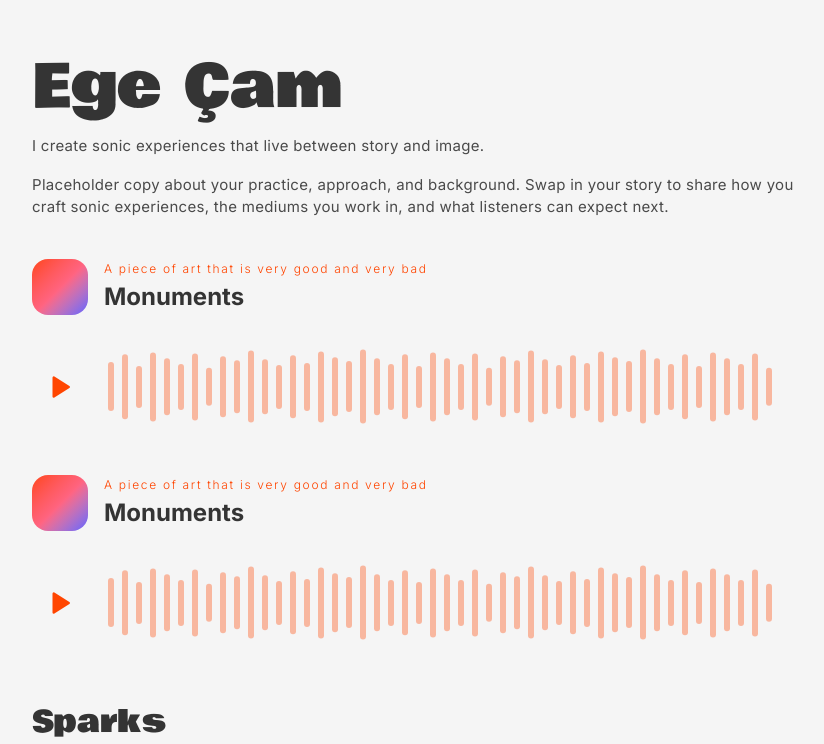
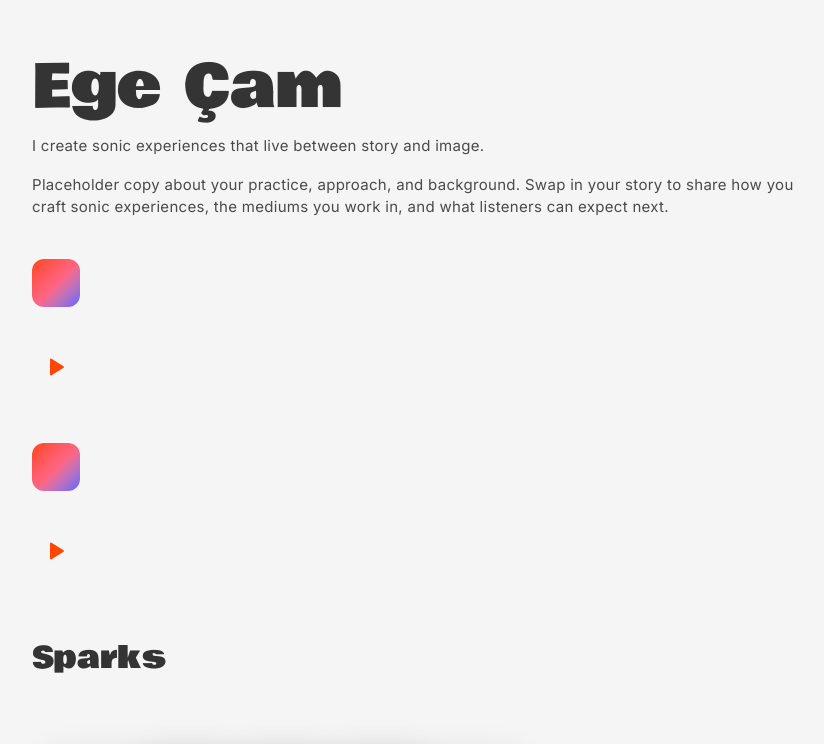
Before and after one commit to egecam/music.egecam.dev, a Next.js app: page / in a window 1280 px wide. Shown: the top 744 px of the page, without its empty margins (224-1048 px from the left). Built offline with nearby package versions, Linux system fonts and the light colour scheme; grey boxes are pictures that could not be loaded.

Commit message:
Update Track.tsx

```diff
--- a/src/app/components/Track.tsx
+++ b/src/app/components/Track.tsx
@@ -3,18 +3,26 @@
 import { useEffect, useMemo, useRef, useState } from "react";
 
 type TrackProps = {
+  trackId: string;
   src?: string;
   title?: string;
   subtitle?: string;
   coverSrc?: string;
+  isActive?: boolean;
+  onRequestPlay?: (id: string) => void;
 };
 
 export default function Track({
+  trackId,
   src = "https://media.egecam.dev/audio/monuments.wav",
   title = "Monuments",
   subtitle = "Introductory subtitle",
   coverSrc,
+  isActive = false,
+  onRequestPlay,
 }: TrackProps) {
+  const ACCENT = "var(--accent)";
+  const BASE_BAR = "#f5f5f5";
   const audioRef = useRef<HTMLAudioElement | null>(null);
   const rafRef = useRef<number | null>(null);
   const [isPlaying, setIsPlaying] = useState(false);
@@ -40,13 +48,13 @@ export default function Track({
     cancelRaf();
     const step = () => {
       const audio = audioRef.current;
-      if (audio) {
+      if (!audio) return;
+
       const { duration, currentTime } = audio;
       if (duration && !Number.isNaN(duration)) {
         setProgress(currentTime / duration);
       }
       rafRef.current = requestAnimationFrame(step);
-      }
     };
     rafRef.current = requestAnimationFrame(step);
   };
@@ -77,11 +85,17 @@ export default function Track({
   const handleToggle = () => {
     const audio = audioRef.current;
     if (!audio) return;
+    if (isActive) {
       if (audio.paused) {
         playAudio();
       } else {
         pauseAudio();
       }
+      return;
+    }
+
+    onRequestPlay?.(trackId);
+    playAudio();
   };
 
   const handleBarClick = (index: number) => {
@@ -122,10 +136,17 @@ export default function Track({
     };
   }, []);
 
+  useEffect(() => {
+    if (!isActive) {
+      pauseAudio();
+    }
+    // eslint-disable-next-line react-hooks/exhaustive-deps
+  }, [isActive]);
+
   return (
-    <div className="flex w-full flex-col gap-2 text-[var(--foreground)]">
-      <div className="flex items-center gap-4">
-        <div className="h-14 w-14 flex-shrink-0 overflow-hidden rounded-2xl bg-gradient-to-br from-[var(--accent)] via-rose-400 to-indigo-500">
+    <div className="flex w-full flex-col gap-2 text-[var(--background)]">
+      <div className="flex items-center gap-3">
+        <div className="h-12 w-12 flex-shrink-0 overflow-hidden rounded-xl bg-gradient-to-br from-[var(--accent)] via-rose-400 to-indigo-500">
           {coverSrc ? (
             // eslint-disable-next-line @next/next/no-img-element
             <img
@@ -136,24 +157,26 @@ export default function Track({
             />
           ) : null}
         </div>
-        <div className="flex flex-col gap-1.5">
-          <p className="eyebrow text-xs">{subtitle}</p>
-          <h2 className="audio-title text-2xl">{title}</h2>
+        <div className="flex flex-col gap-1">
+          <p className="eyebrow text-xs" style={{ color: "#f5f5f5" }}>
+            {subtitle}
+          </p>
+          <h2 className="audio-title text-xl">{title}</h2>
         </div>
       </div>
 
-      <div className="flex items-center gap-5">
+      <div className="flex items-center gap-4">
         <button
           type="button"
           onClick={handleToggle}
-          className="inline-flex h-14 w-14 cursor-pointer items-center justify-center text-[var(--accent)] transition hover:text-[#ff6a2e] focus-visible:outline focus-visible:outline-2 focus-visible:outline-[var(--accent)]/70 focus-visible:outline-offset-2 focus-visible:outline-[var(--background)] focus-visible:ring-2 focus-visible:ring-[var(--accent)]/80 focus-visible:ring-offset-2 focus-visible:ring-offset-[var(--background)]"
+          className="inline-flex h-12 w-12 cursor-pointer items-center justify-center text-[var(--accent)] transition hover:text-[#ff6a2e] focus-visible:outline focus-visible:outline-2 focus-visible:outline-[var(--accent)]/70 focus-visible:outline-offset-2 focus-visible:outline-[var(--background)] focus-visible:ring-2 focus-visible:ring-[var(--accent)]/80 focus-visible:ring-offset-2 focus-visible:ring-offset-[var(--background)]"
           aria-pressed={isPlaying}
           aria-label={isPlaying ? "Pause track" : "Play track"}
         >
           {isPlaying ? (
             <svg
-              width="30"
-              height="30"
+              width="24"
+              height="24"
               viewBox="0 0 24 24"
               fill="currentColor"
               aria-hidden
@@ -163,8 +186,8 @@ export default function Track({
             </svg>
           ) : (
             <svg
-              width="30"
-              height="30"
+              width="24"
+              height="24"
               viewBox="0 0 24 24"
               fill="currentColor"
               aria-hidden
@@ -174,7 +197,7 @@ export default function Track({
           )}
         </button>
 
-        <div className="relative flex flex-1 items-center gap-[8px] py-4">
+        <div className="relative flex flex-1 items-center gap-[7px] py-3">
           {bars.map((height, index) => {
             const position = progress * bars.length;
             const fillAmount = Math.min(1, Math.max(0, position - index));
@@ -187,7 +210,7 @@ export default function Track({
                 key={index}
                 type="button"
                 onClick={() => handleBarClick(index)}
-                className="group relative h-24 w-[6px] cursor-pointer rounded-full focus:outline-none focus-visible:ring-2 focus-visible:ring-[var(--accent)]/80 focus-visible:ring-offset-2 focus-visible:ring-offset-[var(--background)]"
+                className="group relative h-20 w-[6px] cursor-pointer rounded-full focus:outline-none focus-visible:ring-2 focus-visible:ring-[var(--accent)]/80 focus-visible:ring-offset-2 focus-visible:ring-offset-[var(--background)]"
                 aria-label={`Seek to ${(index / bars.length) * 100}%`}
               >
                 <span
@@ -196,10 +219,10 @@ export default function Track({
                     height: `${height}%`,
                     top: "50%",
                     transform: `translateY(-50%) scaleY(${scale})`,
-                    backgroundColor: "var(--accent)",
-                    opacity: intensity,
+                    backgroundColor: filled ? ACCENT : BASE_BAR,
+                    opacity: filled ? intensity : 0.9,
                     transition:
-                      "background-color 200ms ease, opacity 180ms ease, transform 160ms ease",
+                      "background-color 480ms ease-in-out, opacity 240ms ease, transform 160ms ease",
                   }}
                 />
               </button>
```
Lines whose indentation alone changed are shown as unchanged.
